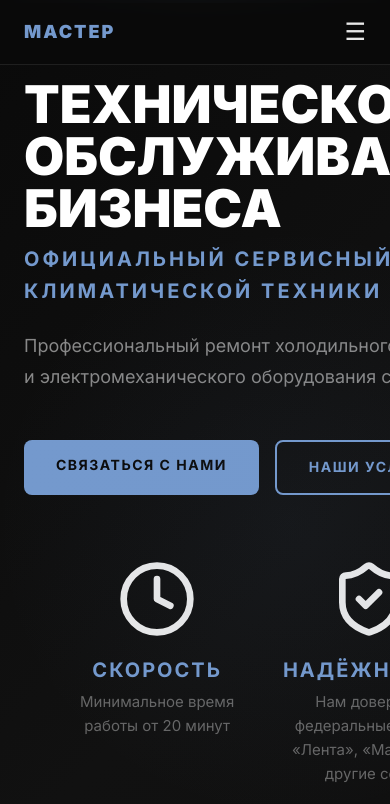
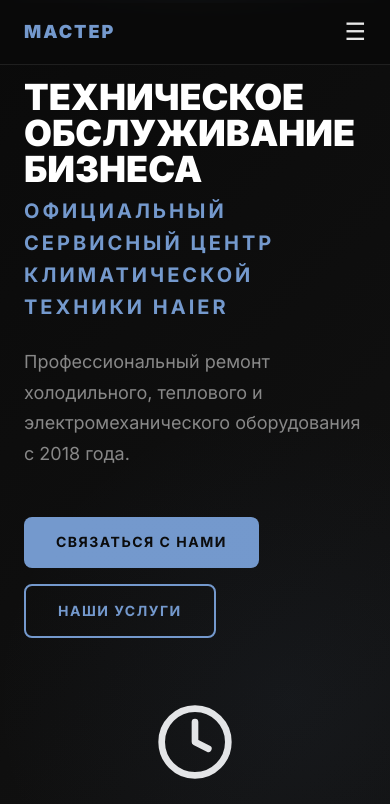
Before and after one commit to DaSnowLeopard/MASTER_web, a Next.js app: page / in a window 390 px wide. Shown: the top 804 px of the page. Built offline with nearby package versions, Linux system fonts and the light colour scheme.

Commit message:
fix mobile

```diff
--- a/components/Hero.js
+++ b/components/Hero.js
@@ -9,6 +9,7 @@ export default function Hero() {
       position: 'relative',
       overflow: 'hidden',
       paddingTop: '64px',
+      overflowX: 'hidden',
     }}>
       {/* Декоративная линия */}
       <div style={{
@@ -36,7 +37,7 @@ export default function Hero() {
         <div style={{ maxWidth: '800px' }}>
 
           <h1 style={{
-            fontSize: 'clamp(52px, 8vw, 70px)',
+            fontSize: 'clamp(36px, 8vw, 70px)',
             fontWeight: 900,
             lineHeight: 1,
 
```
